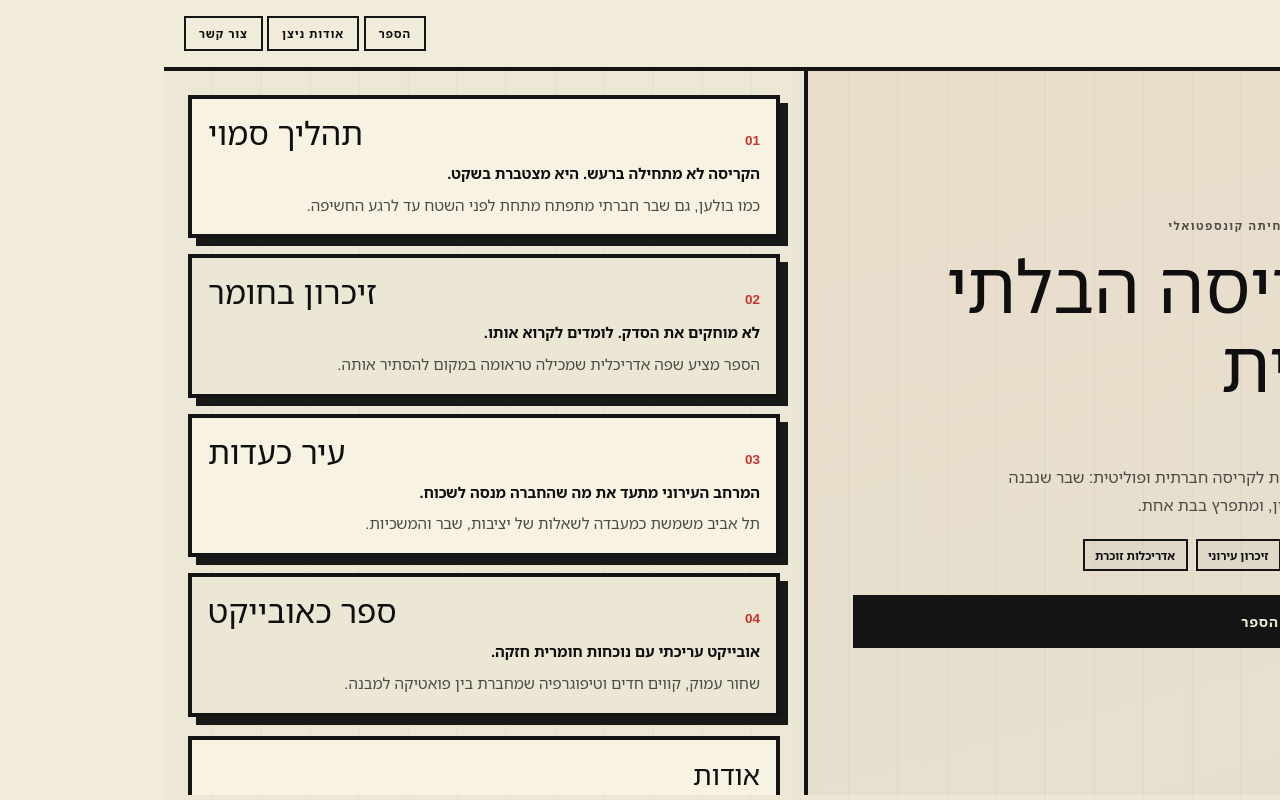
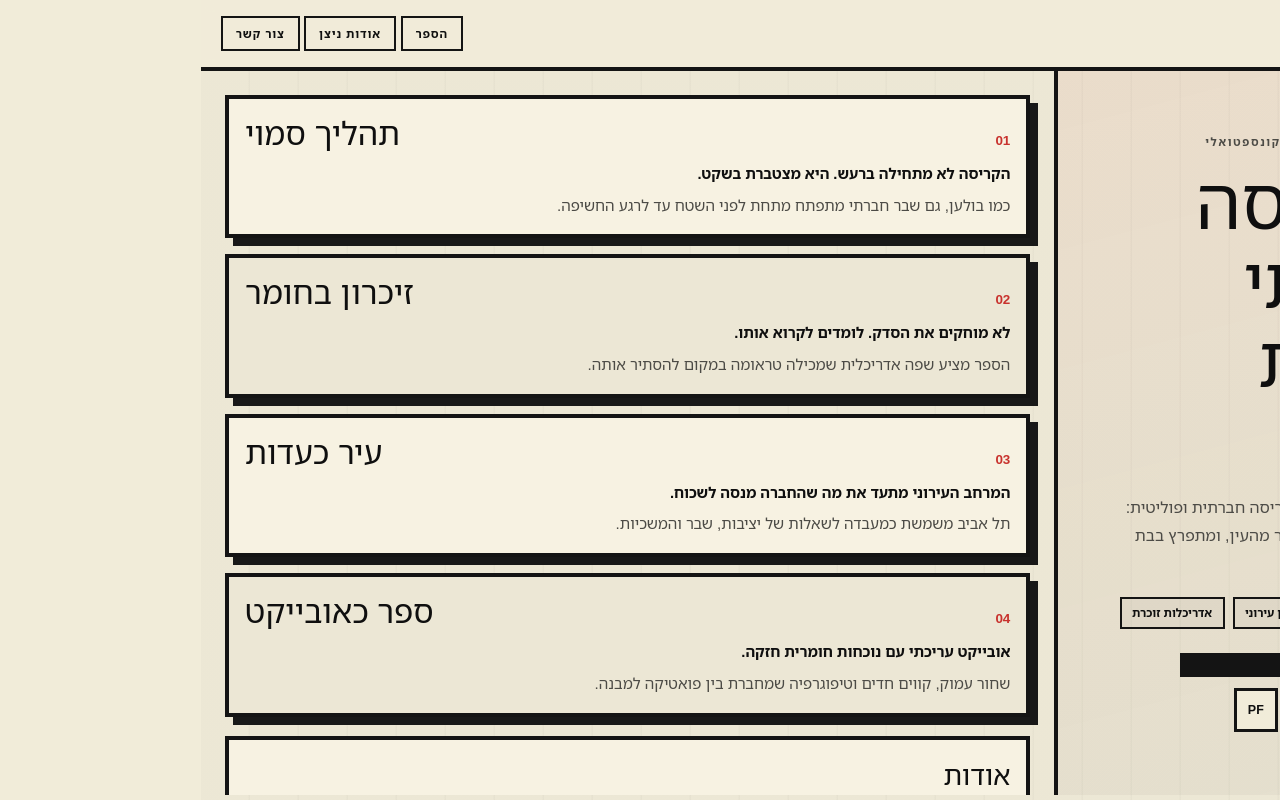
Before and after one commit to omerlevyk/langingpage, a React (Vite) app: page / in a window 1280 px wide. Built offline with nearby package versions, Linux system fonts and the light colour scheme; grey boxes are pictures that could not be loaded.

Commit message:
adjust hero to one-third layout and add linked icon squares

```diff
--- a/src/App.jsx
+++ b/src/App.jsx
@@ -44,6 +44,7 @@ export default function App() {
           <p className="hero-label">פרויקט ספר / דף נחיתה קונספטואלי</p>
           <h1 className="hero-title">הקריסה הבלתי נראית</h1>
           <div className="hero-divider" />
+          <p className="hero-author">ניצן שלף לוי</p>
           <p className="hero-subtitle">
             מטאפורה אדריכלית לקריסה חברתית ופוליטית: שבר שנבנה לאט, מוסתר מהעין,
             ומתפרץ בבת אחת.
@@ -53,9 +54,33 @@ export default function App() {
             <span>זיכרון עירוני</span>
             <span>אדריכלות זוכרת</span>
           </div>
-          <a href="#work" className="hero-cta">
-            כניסה לחוויית הספר
-          </a>
+          <div className="hero-strip" aria-hidden="true" />
+          <div className="hero-icon-links" aria-label="קישורים מהירים">
+            <a className="icon-link" href="/logo.png" target="_blank" rel="noreferrer" aria-label="לוגו">
+              <img src="/logo.png" alt="לוגו" loading="lazy" />
+            </a>
+            <a
+              className="icon-link"
+              href="https://www.instagram.com/nitzan_shelef/"
+              target="_blank"
+              rel="noreferrer"
+              aria-label="Instagram"
+            >
+              IG
+            </a>
+            <a className="icon-link" href="mailto:nitzan2112@gmail.com" aria-label="Email">
+              @
+            </a>
+            <a
+              className="icon-link"
+              href="https://nitzanshelef.myportfolio.com"
+              target="_blank"
+              rel="noreferrer"
+              aria-label="Portfolio"
+            >
+              PF
+            </a>
+          </div>
         </section>
 
         <section className="scroll-pane" id="work">
--- a/src/styles.css
+++ b/src/styles.css
@@ -125,6 +125,13 @@ a {
   background: var(--red);
 }
 
+.hero-author {
+  margin: -0.35rem 0 1rem;
+  font-size: 1.1rem;
+  font-weight: 500;
+  letter-spacing: 0.06em;
+}
+
 .hero-subtitle {
   margin: 0;
   font-size: 1rem;
@@ -148,22 +155,45 @@ a {
   background: rgba(0, 0, 0, 0.03);
 }
 
-.hero-cta {
+.hero-strip {
   margin-top: 1.5rem;
-  display: inline-block;
+  width: 100%;
+  max-width: 16rem;
+  height: 1.5rem;
+  background: var(--line);
+  border: 4px solid var(--line);
+}
+
+.hero-icon-links {
+  margin-top: 0.7rem;
+  display: flex;
+  gap: 0.55rem;
+}
+
+.icon-link {
+  width: 2.75rem;
+  height: 2.75rem;
+  border: 3px solid var(--line);
+  background: var(--paper);
+  display: inline-flex;
+  align-items: center;
+  justify-content: center;
   text-decoration: none;
-  border: 4px solid var(--line);
+  font-weight: 700;
+  font-size: 0.78rem;
+  transition: background-color 140ms ease, color 140ms ease, transform 140ms ease;
+}
+
+.icon-link:hover {
   background: var(--line);
   color: var(--paper);
-  padding: 0.8rem 1rem;
-  font-weight: 800;
-  font-size: 0.85rem;
-  letter-spacing: 0.07em;
+  transform: translateY(-2px);
 }
 
-.hero-cta:hover {
-  background: var(--red);
-  border-color: var(--red);
+.icon-link img {
+  width: 75%;
+  height: 75%;
+  object-fit: contain;
 }
 
 .scroll-pane {
@@ -292,7 +322,7 @@ a {
 
 @media (min-width: 1080px) {
   .split-layout {
-    grid-template-columns: 1fr 1fr;
+    grid-template-columns: 1fr 2fr;
   }
 
   .hero-pane {
@@ -335,4 +365,13 @@ a {
   .contact-block {
     padding: 0.85rem;
   }
+
+  .hero-strip {
+    max-width: 12rem;
+  }
+
+  .icon-link {
+    width: 2.35rem;
+    height: 2.35rem;
+  }
 }
```
